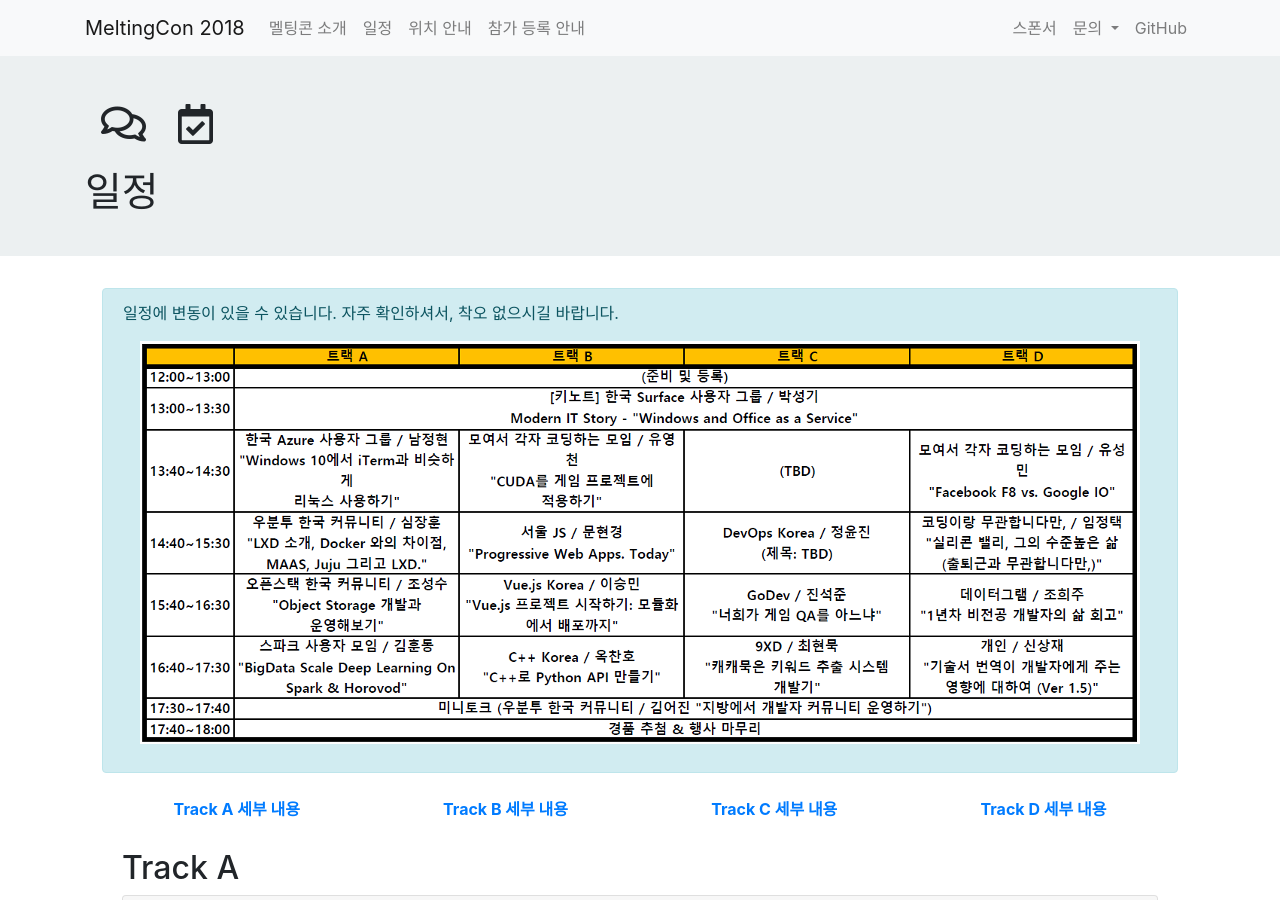
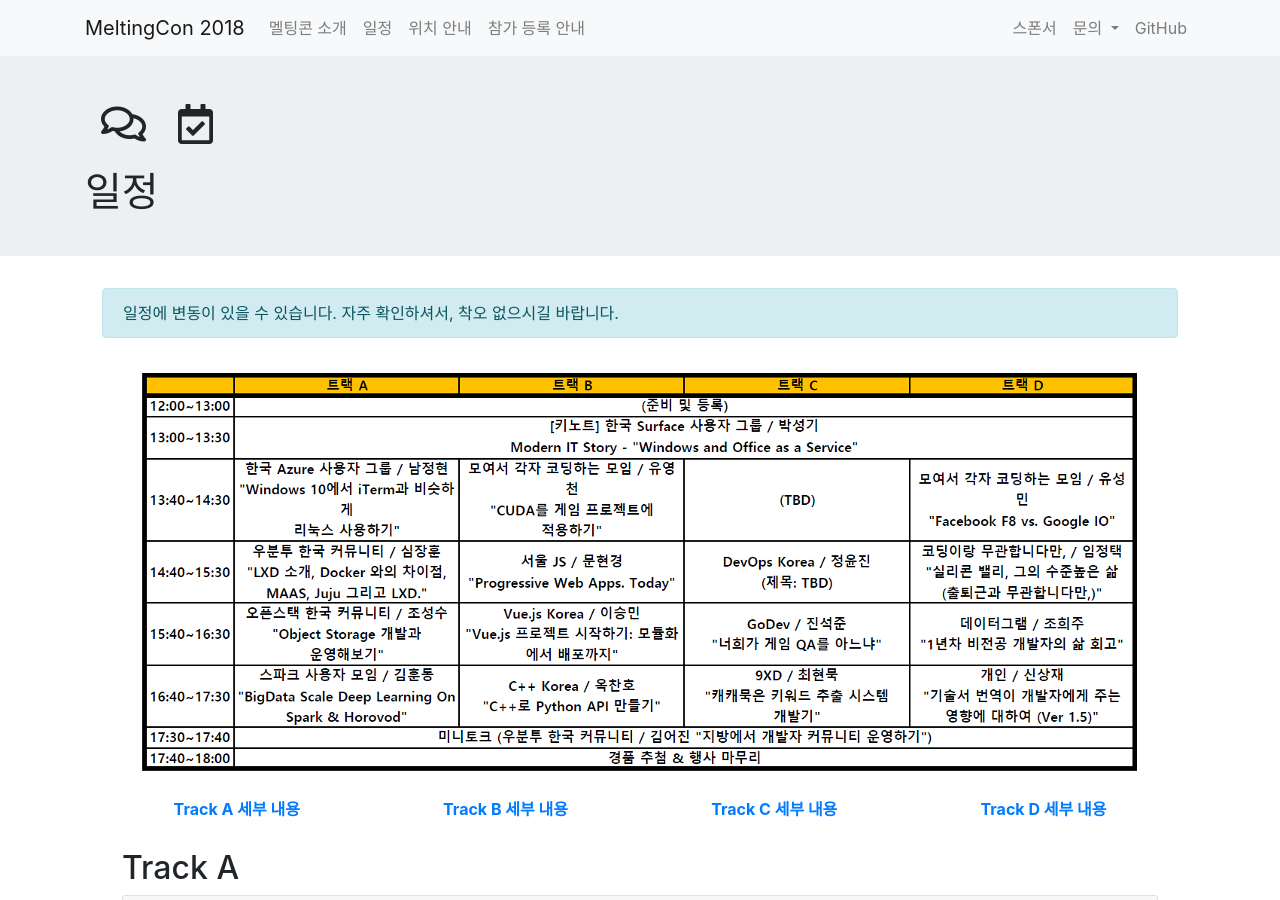
Before and after one commit to meltingcon/2018, a Jekyll site: the page built from schedules.html, in a window 1280 px wide and 900 px high. Built offline with Jekyll 4.4.1, drawn with Linux system fonts in a browser that asks for light colours.

Commit message:
[schedule] 이미지 scroll되도록 개선

```diff
--- a/schedules.html
+++ b/schedules.html
@@ -6,10 +6,10 @@ permalink: /schedules/
 ---
 <div class="alert alert-info" role="alert">
   일정에 변동이 있을 수 있습니다. 자주 확인하셔서, 착오 없으시길 바랍니다.
-  <div align="center">
-    <img style="padding: 16px;"
-        src="{{ site.baseurl }}/assets/imgs/schedule.png" />
-  </div>
+</div>
+<div style="overflow: auto;" align="center">
+  <img style="padding: 16px;"
+      src="{{ site.baseurl }}/assets/imgs/schedule.png" />
 </div>
 <ul class="nav nav-fill">
   {% assign tracks = site.sessions | group_by: 'track' %}
```
